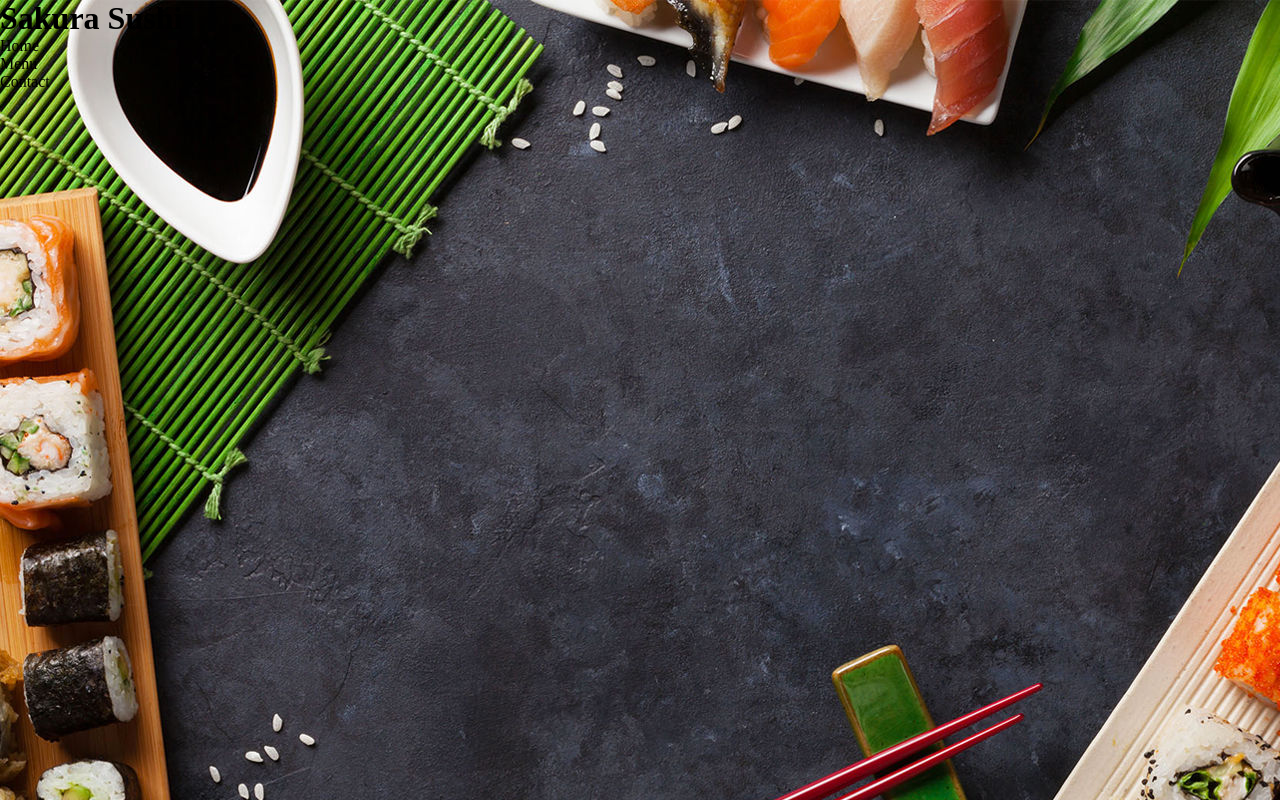
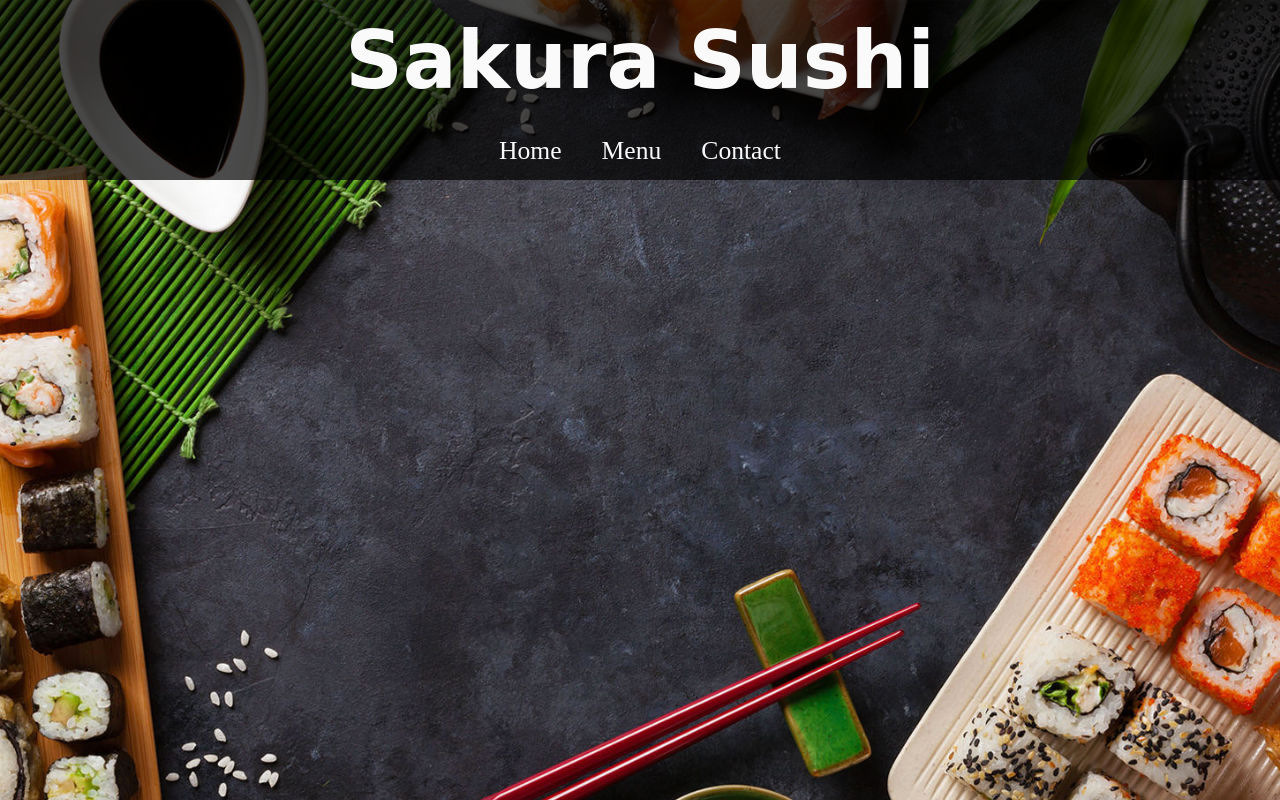
Before and after one commit to Berget1411/Restaurant-Page, a website built with webpack: page src/template.html in a window 1280 px wide. Built offline with nearby package versions, Linux system fonts and the light colour scheme; files whose address does not match are found by name.

Commit message:
style header

```diff
--- a/src/styles/main.scss
+++ b/src/styles/main.scss
@@ -1,4 +1,15 @@
 :root {
+  --main-text-color: #fafafa;
+  --main-font: montserrat;
+}
+
+@font-face {
+  font-family: satisfy;
+  src: url(/src/assets/Satisfy-Regular.ttf);
+}
+@font-face {
+  font-family: montserrat;
+  src: url(/src/assets/Montserrat-Regular.ttf);
 }
 
 * {
@@ -9,4 +20,62 @@
 
 body {
   background: url(/src/assets/sushi_background.jpeg);
+  background-repeat: no-repeat;
+  background-attachment: fixed;
+  background-size: cover;
+
+  font-family: var(--main-font);
 }
+
+header {
+  background: rgba(0, 0, 0, 0.7);
+  color: var(--main-text-color);
+
+  height: 180px;
+  display: grid;
+  align-items: center;
+  justify-content: center;
+
+  h1 {
+    font-size: 5em;
+    font-family: satisfy, cursive;
+  }
+  ul {
+    list-style: none;
+    display: flex;
+    align-items: center;
+    justify-content: center;
+    gap: 40px;
+  }
+
+  li {
+    font-size: 1.6em;
+    cursor: pointer;
+
+    display: inline-block;
+    position: relative;
+
+    &::after {
+      content: "";
+      position: absolute;
+      width: 100%;
+      transform: scaleX(0);
+      height: 2px;
+      bottom: 0;
+      left: 0;
+      background-color: var(--main-text-color);
+      transform-origin: bottom right;
+      transition: transform 0.25s ease-out;
+    }
+
+    &:hover::after {
+      transform: scaleX(1);
+      transform-origin: bottom left;
+    }
+  }
+
+  .active-li {
+    margin-bottom: -2px;
+    border-bottom: 2px solid var(--main-text-color);
+  }
+}
```
